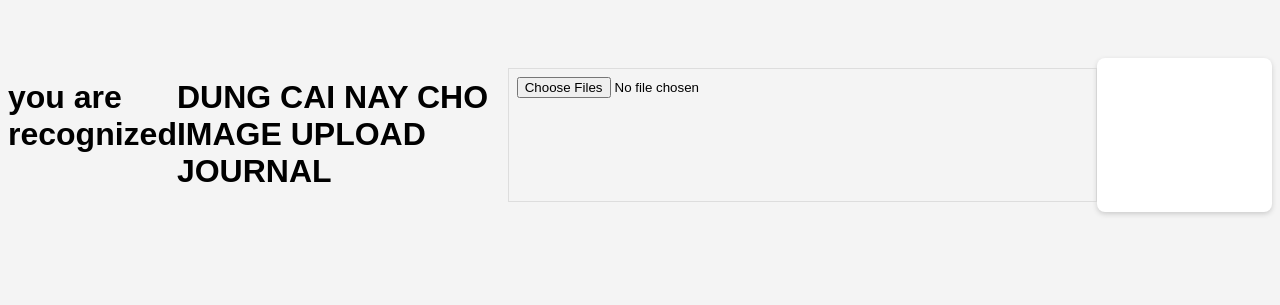
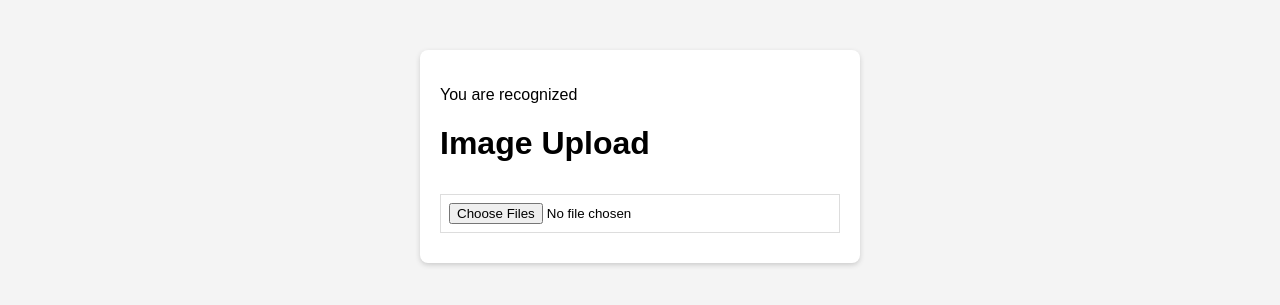
Before and after one commit to levinhthinh/Field_Journal-Pathway_2026, a Django app: page / in a window 1280 px wide. Shown: the top 305 px of the page. Run offline with Django 5.2, Linux system fonts and the light colour scheme; a user stored in the database is signed in.

Commit message:
Update base.html

```diff
--- a/Field_Journal/templates/base.html
+++ b/Field_Journal/templates/base.html
@@ -2,18 +2,23 @@
 <html>
 <head>
     <style>
-        body { font-family: sans-serif; background: #f4f4f4; display: flex; justify-content: center; padding-top: 50px; }
-        .box { background: white; padding: 20px; border-radius: 8px; width: 300px; box-shadow: 0 2px 5px #ccc; }
-        input { width: 100%; padding: 8px; margin: 10px 0; border: 1px solid #ddd; }
+        body { font-family: sans-serif; background: #f4f4f4; margin: 0; display: flex; justify-content: center; padding-top: 50px; }
+        .box { background: white; padding: 20px; border-radius: 8px; width: 400px; box-shadow: 0 2px 5px #ccc; }
+        input { width: 100%; padding: 8px; margin: 10px 0; border: 1px solid #ddd; box-sizing: border-box; }
         button { width: 100%; padding: 10px; background: #333; color: white; border: none; cursor: pointer; }
     </style>
 </head>
 <body>
-    <h1>{% if user.is_authenticated %}you are recognized{% endif %}</h1>
-    <h1>DUNG CAI NAY CHO IMAGE UPLOAD JOURNAL</h1>
-    <input type="file" name="upload_images" multiple>
     <div class="box">
+        {% if user.is_authenticated %}
+            <p>You are recognized</p>
+        {% endif %}
+
+        <h1>Image Upload</h1>
+
         {% block content %}{% endblock %}
+
+        <input type="file" name="upload_images" multiple>
     </div>
 </body>
 </html>
```
